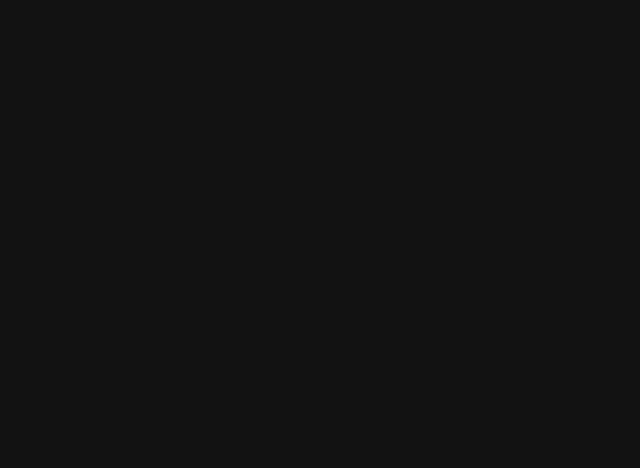
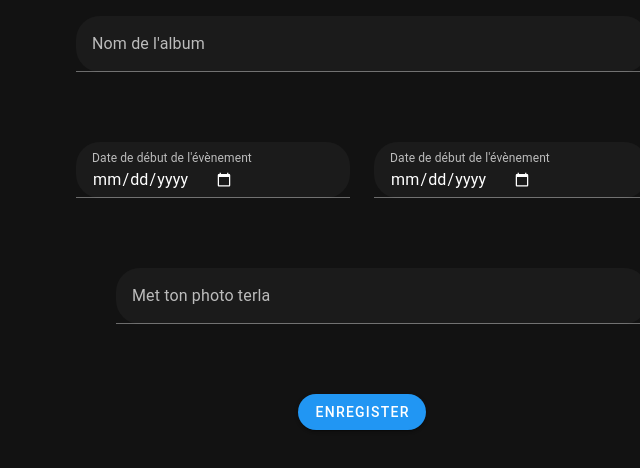
Before and after one commit to Yassin97440/digilbum-front-v2, a Nuxt app: page /NewAlbum in a window 1280 px wide. Before the commit this address had no page. Shown: the top 468 px of the page, without its empty margins (278-918 px from the left). Built offline with nearby package versions, Linux system fonts and the light colour scheme.

Commit message:
ajout page

```diff
--- /dev/null
+++ b/components/NewAlbumFormulaire.vue
@@ -0,0 +1,68 @@
+<template>
+  <v-container>
+    <v-row class="d-flex justify-center mb-6">
+      <v-col cols="6" sm="6" md="6">
+        <v-text-field v-model="albumName" label="Nom de l'album" rounded outlined clearable></v-text-field>
+      </v-col>
+    </v-row>
+    <v-row class="d-flex justify-center mb-6 gap-5">
+      <v-col cols="12" sm="12" md="3">
+        <v-text-field v-model="startDate" type="date" label="Date de début de l'évènement" rounded outlined
+          clearable></v-text-field>
+      </v-col>
+      <v-col cols="12" sm="12" md="3">
+        <v-text-field v-model="endDate" type="date" label="Date de début de l'évènement" rounded outlined
+          clearable></v-text-field>
+      </v-col>
+    </v-row>
+    <v-row class="d-flex justify-center mb-6">
+      <v-col cols="6" sm="6" md="6">
+        <v-file-input v-model="files" label="Met ton photo terla" counter filled prepend-icon="mdi-camera" multiple
+          rounded outlined clearable :show-size="1000">
+          <template v-slot:selection="{ index, text }">
+            <v-chip v-if="index < 2" color="deep-grey accent-4" dark label small>
+              {{ text }}
+            </v-chip>
+
+            <span v-else-if="index === 2" class="text-overline grey--text text--darken-3 mx-2">
+              +{{ files.length - 2 }} Fichiers
+            </span>
+          </template>
+        </v-file-input>
+      </v-col>
+    </v-row>
+    <v-row>
+      <v-col>
+        <v-btn rounded color="primary" dark @click="test"> Enregister </v-btn>
+      </v-col>
+    </v-row>
+  </v-container>
+</template>
+<style>
+
+</style>
+<script>
+// import { mapActions } from "vuex";
+export default {
+  data: () => ({
+    files: [],
+    albumName: "",
+    startDate: "",
+    endDate: "",
+  }),
+  methods: {
+    // ...mapActions(["postNewAlbums"]),
+    test() {
+      // const album = {
+      //   name: this.albumName,
+      //   startDate: this.startDate,
+      //   endDate: this.endDate
+      // };
+      // this.$store.dispatch("postNewAlbums", {
+      //   album,
+      //   pictures: this.files,
+      // });
+    },
+  },
+};
+</script>
--- /dev/null
+++ b/components/NewUserFormulaire.vue
@@ -0,0 +1,53 @@
+<template>
+  <!-- <v-container>
+    <v-row class="d-flex justify-center mb-15">
+      <v-col cols="6" sm="6" md="6">
+        <v-text-field v-model="firstName" label="Prénom" rounded outlined clearable></v-text-field>
+      </v-col>
+    </v-row>
+    <v-row class="d-flex justify-center mb-12">
+      <v-col cols="6" sm="6" md="6">
+        <v-text-field v-model="lastName" label="Nom" rounded outlined clearable></v-text-field>
+      </v-col>
+    </v-row>
+    <v-row class="d-flex justify-center mb-12">
+      <v-col cols="6" sm="6" md="6">
+        <v-text-field v-model="password" label="email" rounded outlined clearable></v-text-field>
+      </v-col>
+    </v-row>
+    <v-row class="d-flex justify-center mb-12">
+      <v-col cols="6" sm="6" md="6">
+        <v-text-field v-model="email" label="Mots de passe" rounded outlined clearable></v-text-field>
+      </v-col>
+    </v-row>
+    <v-row>
+      <v-col>
+        <v-btn rounded color="primary" dark @click="test"> Enregister </v-btn>
+      </v-col>
+    </v-row>
+  </v-container> -->
+</template>
+<style>
+
+</style>
+<script>
+export default {
+  data: () => ({
+    firstName: "",
+    lastName: "",
+    password: "",
+    email: "",
+  }),
+  methods: {
+    // ...mapActions(["createNewUser"]),
+    test() {
+      // this.createNewUser("postNewAlbums", {
+      //   firstName: this.firstName,
+      //   lastName: this.lastName,
+      //   password: this.password,
+      //   email: this.email,
+      // });
+    },
+  },
+};
+</script>
--- /dev/null
+++ b/pages/Inscription.vue
@@ -0,0 +1,15 @@
+<template>
+  <v-row justify="center" align="center">
+    <v-col cols="12" sm="8" md="6">
+      <NewUserFormulaire></NewUserFormulaire>
+    </v-col>
+  </v-row>
+</template>
+
+<script>
+import NewUserFormulaire from "~/components/NewUserFormulaire.vue";
+export default {
+  components: { NewUserFormulaire },
+  name: "IndexPage",
+};
+</script>
--- /dev/null
+++ b/pages/NewAlbum.vue
@@ -0,0 +1,22 @@
+<template>
+  <v-col class="text-center">
+    <!-- <v-row>
+      <div class="text-sky-400/100" justify-center>Nouvel Album</div>
+    </v-row> -->
+    <v-row>
+
+      <NewAlbumFormulaire />
+
+    </v-row>
+  </v-col>
+</template>
+
+<script>
+
+export default {
+  name: "InspirePage",
+  data: () => ({
+    files: [],
+  }),
+};
+</script>
```
